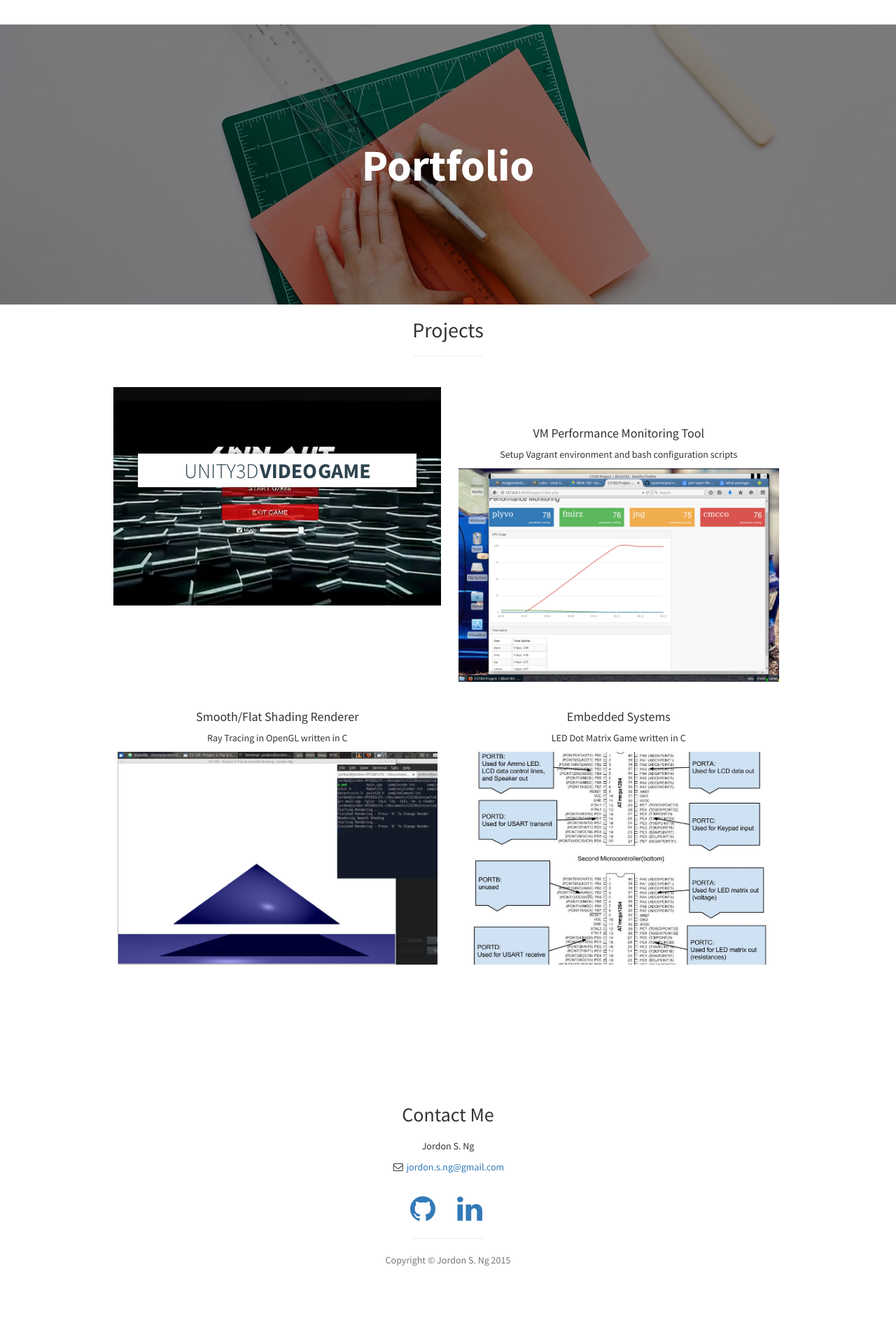
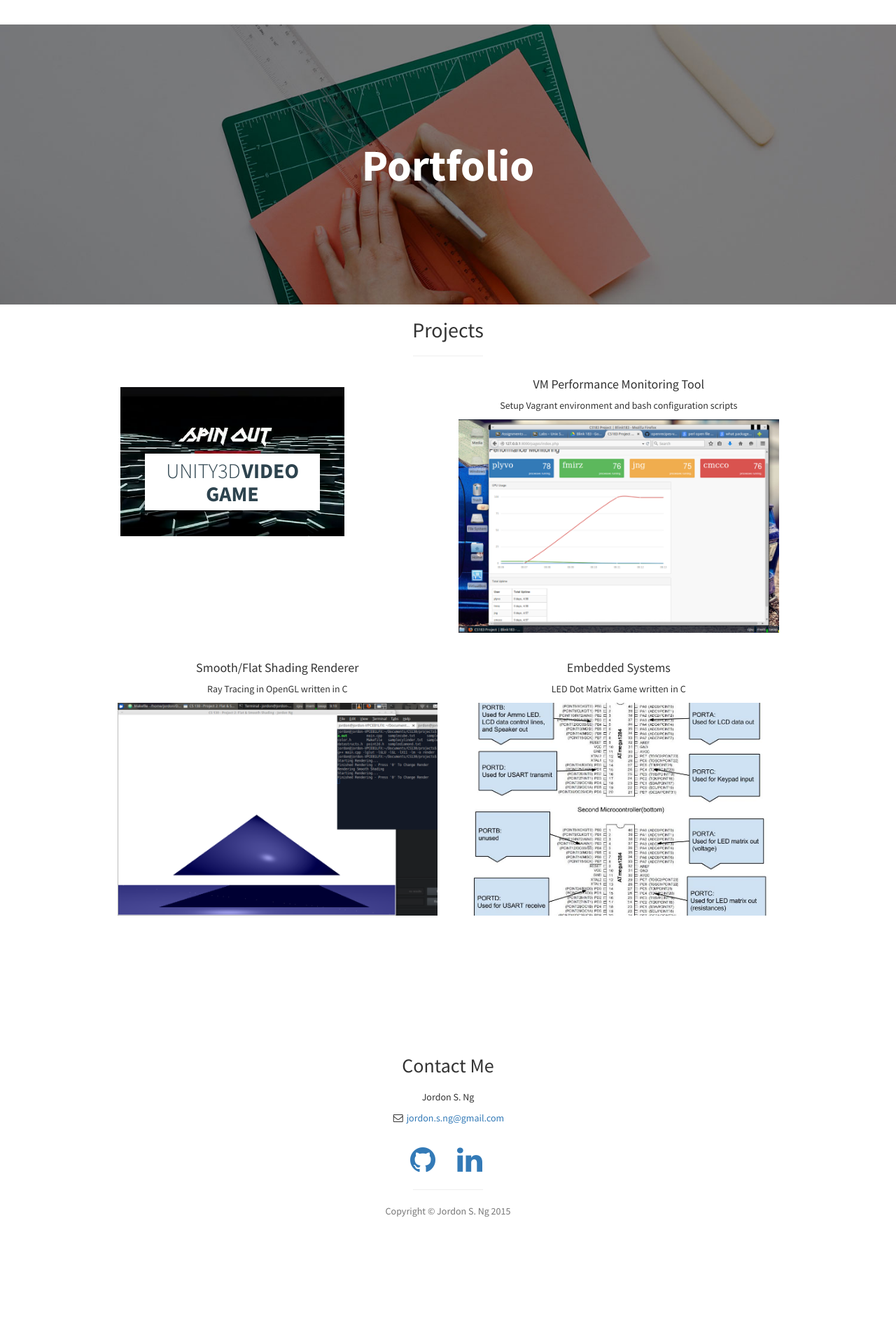
Before and after one commit to jsng0/jsng0.github.io, a Jekyll site: the page index.html, which Jekyll copies as it is, in a window 1280 px wide. Shown: the part 1421-3341 px from the top of the page at 70% size. Built offline with Jekyll 4.4.1, drawn with Linux system fonts in a browser that asks for light colours; comment, search, counter and statistics services are not loaded; after the commit the page ends 3271 px from its top, so only the background shows below that.

Commit message:
wrapped proj1 in half col

```diff
--- a/index.html
+++ b/index.html
@@ -109,6 +109,7 @@
                     <h2>Projects</h2>
                     <hr class="small">
                     <div class="row">
+                        <div class="col-md-6">
                             <div class="grid">
                                 <figure class="effect-steve">
                                     <a href = "https://github.com/the-jsng/SpinOut">
@@ -120,6 +121,7 @@
                                     </a>
                                 </figure>
                             </div>
+                        </div>
                         <div class="col-md-6">
                             <div class="portfolio-item">
                                 <h4>VM Performance Monitoring Tool</h4>
```
